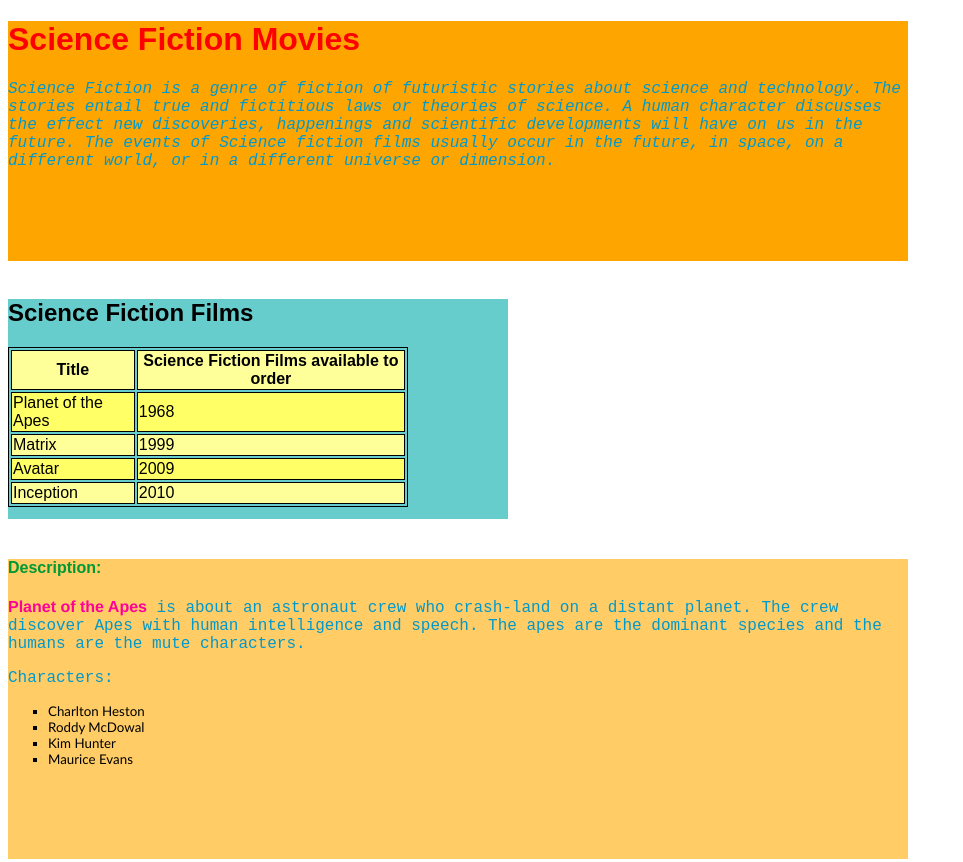
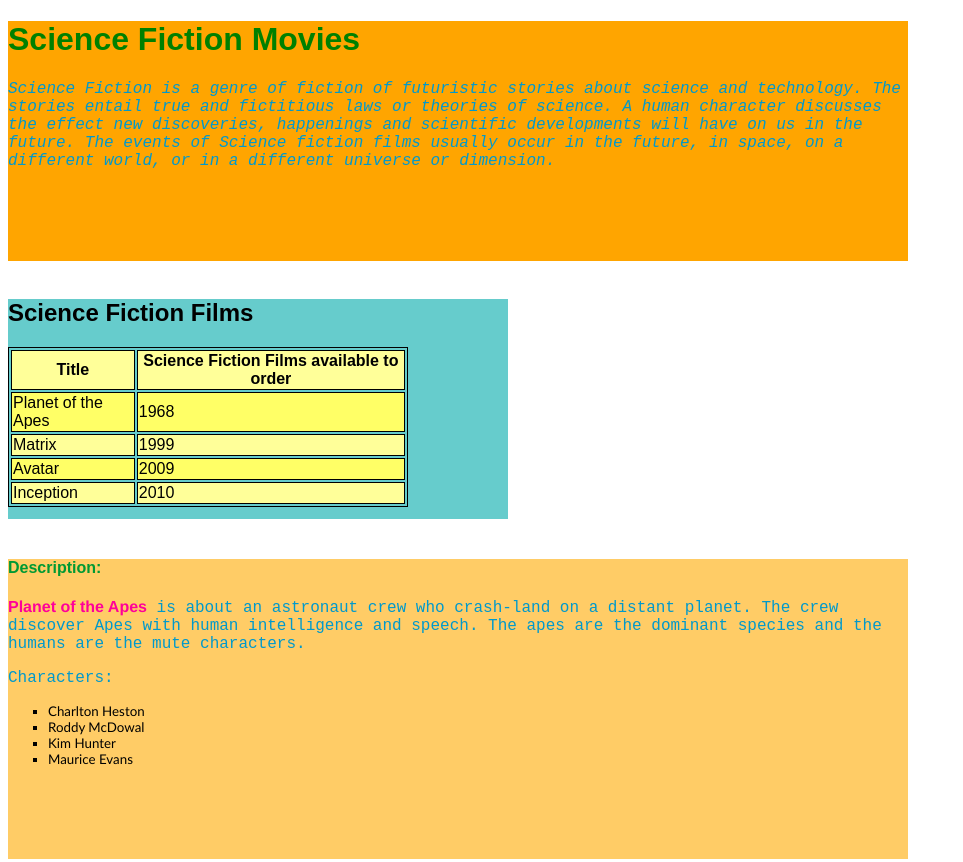
Before and after one commit to benbryson789/benbryson789.github.io, a plain HTML site: page index.html in a window 1280 px wide. Shown: the top 862 px of the page, without its empty margins (0-963 px from the left). Drawn offline with Linux system fonts and the light colour scheme.

Commit message:
Change heading color

```diff
--- a/index.html
+++ b/index.html
@@ -9,7 +9,7 @@
 
 
 h1 {
-  color: #FF0000;
+  color: green;
    font-family: Arial;
   }
 a:hover
```
